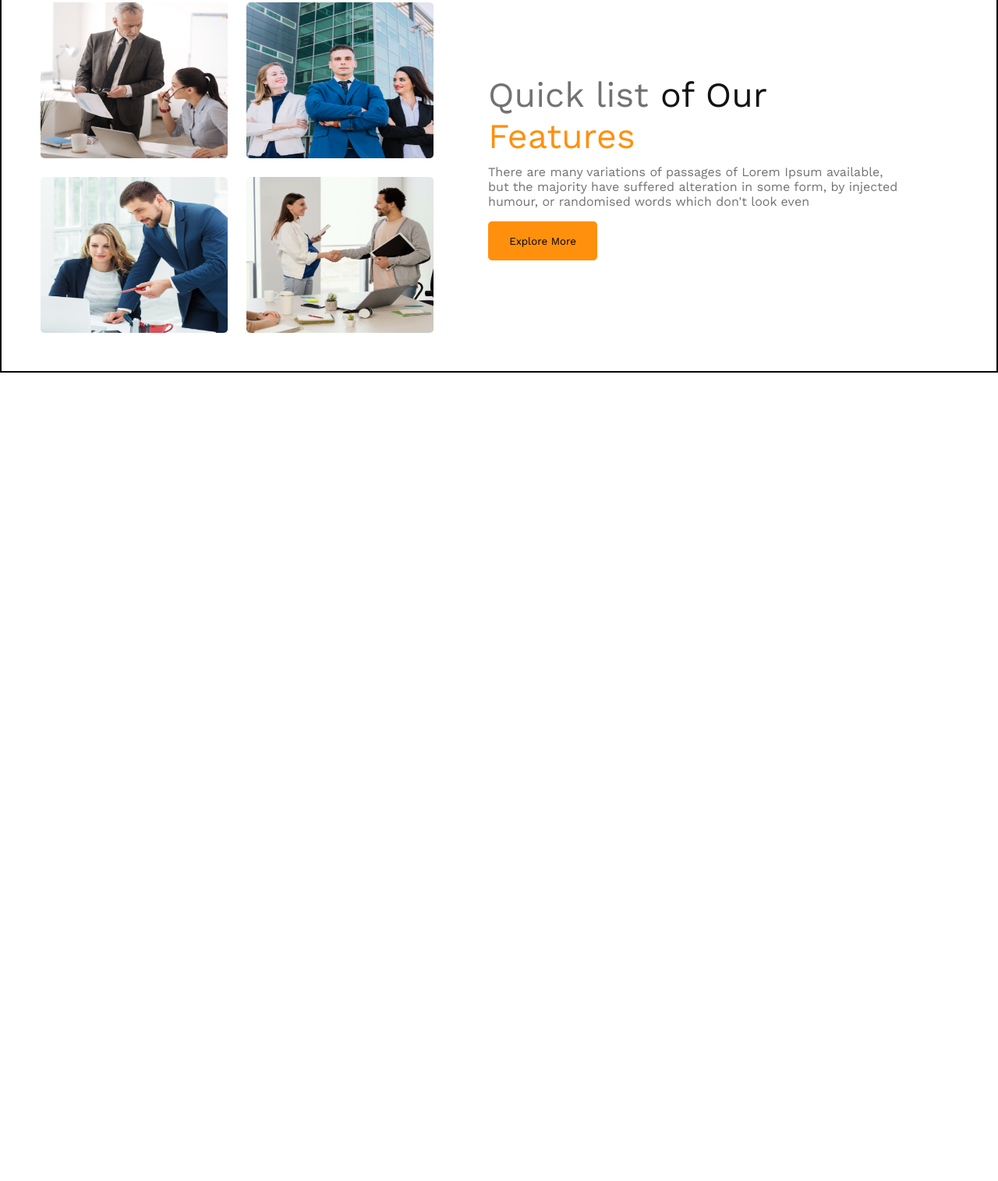
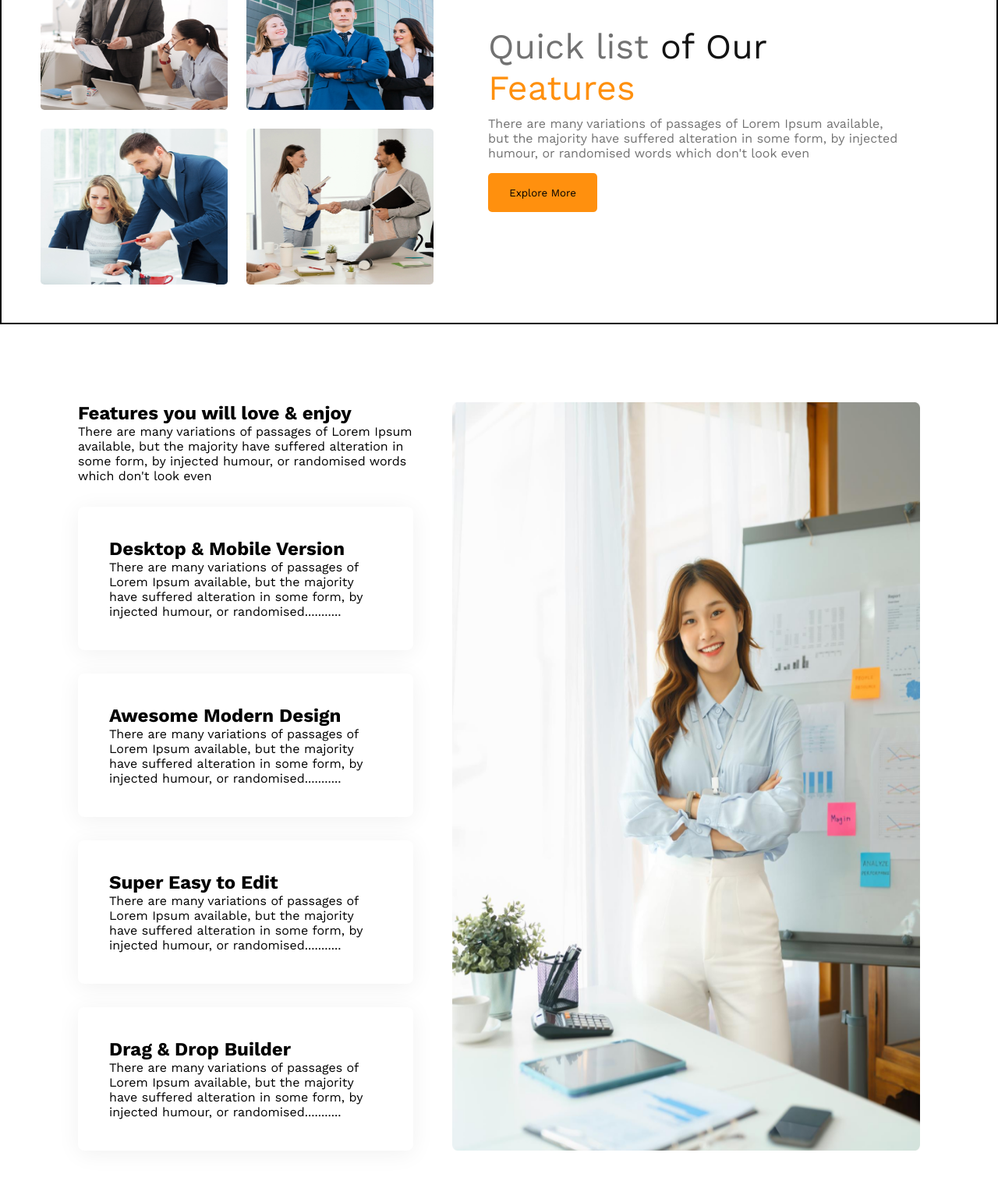
Before and after one commit to Fariha1865/G3-Architect_Website, a plain HTML site: page index.html in a window 1280 px wide. Shown: the part 1029-2544 px from the top of the page at 78% size. Before the commit the page ends 1507 px from the top, so only its background shows below. Drawn offline with nearby package versions, Linux system fonts and the light colour scheme.

Commit message:
Card section first commit

```diff
--- a/Styles/styles.css
+++ b/Styles/styles.css
@@ -93,7 +93,7 @@ header{
 
 .banner img {
 
-    width: 90%;
+    width: 80%;
 
 }
 .featured_container{
@@ -105,10 +105,10 @@ header{
 
 }
 
-main{
+/* main{
     max-width: 1400px;
     margin: 0 auto;
-}
+} */
 /* Featured_Items section */
 .featured_images{
     display: grid;
@@ -155,6 +155,30 @@ main{
     height: 12.5em;
 }
 
+
+/* Features you will love & enjoy */
+
+.features_toLove_Container{
+
+    max-width: 1100px;
+    margin: 0 auto;
+    display: flex;
+    gap: 50px;
+    padding: 100px;
+}
+
+.cards{
+    border-radius: 8px;
+    background: #FFF;
+    box-shadow: 0px 4px 30px 0px rgba(0, 0, 0, 0.06);
+    margin: 30px 0px;
+    padding: 40px 40px;
+}
+.card_image{
+    height:960px;
+    width: 600px;
+}
+
 @media screen and (max-width:576px) {
     .nav_container{
         flex-direction: column;
--- a/index.html
+++ b/index.html
@@ -42,7 +42,8 @@
     <main>
         <!-- List of Features -->
 
-        <div class="featured_container">
+
+        <section class="featured_container">
             <div class="featured_images">
 
                 <img src="images/team1.png" alt="">
@@ -56,7 +57,37 @@
                 <p class="feature_description">There are many variations of passages of Lorem Ipsum available, but the majority have suffered alteration in some form, by injected humour, or randomised words which don't look even</p>
                 <button class="btn_primary btn_feature">Explore More</button>
             </div>
+
+    </section>
+
+    <section class="features_toLove_Container">
+
+        <div class="cards_container">
+               <h1>Features you will love & enjoy</h1>
+               <p>There are many variations of passages of Lorem Ipsum available, but the majority have suffered alteration in some form, by injected humour, or randomised words which don't look even</p>
+
+               <div class="cards">
+                <h1>Desktop & Mobile Version</h1>
+                <p>There are many variations of passages of Lorem Ipsum available, but the majority have suffered alteration in some form, by injected humour, or randomised...........</p>
+               </div>
+               <div class="cards">
+                <h1>Awesome Modern Design</h1>
+                <p>There are many variations of passages of Lorem Ipsum available, but the majority have suffered alteration in some form, by injected humour, or randomised...........</p>
+               </div>
+               <div class="cards">
+                <h1>Super Easy to Edit</h1>
+                <p>There are many variations of passages of Lorem Ipsum available, but the majority have suffered alteration in some form, by injected humour, or randomised...........</p>
+               </div>
+               <div class="cards">
+                <h1>Drag & Drop Builder</h1>
+                <p>There are many variations of passages of Lorem Ipsum available, but the majority have suffered alteration in some form, by injected humour, or randomised...........</p>
+               </div>
         </div>
+
+
+            <img src="images/architect.png" alt="" class="card_image">
+
+    </section>
     </main>
 </body>
 </html>
```
